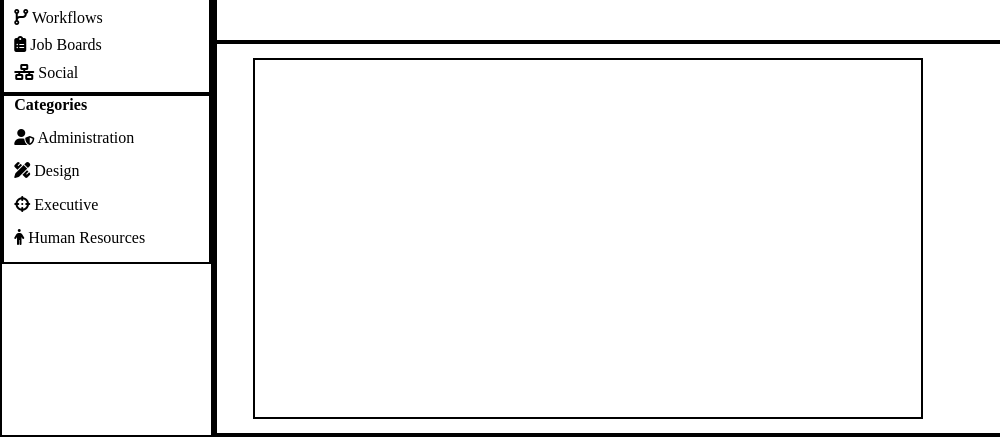
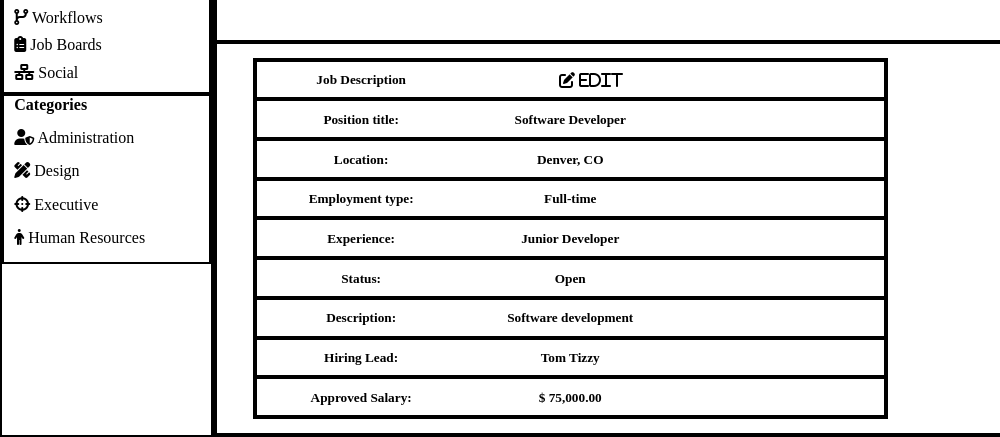
Before and after one commit to Andrey-1992/Static-Comp-Challenge--2, a plain HTML site: page index.html in a window 1280 px wide. Shown: the part 363-800 px from the top of the page, 0-1000 px from the left. Drawn offline with Linux system fonts and the light colour scheme; a web font is replaced by a local one.

Commit message:
Complete layouts and test

```diff
--- a/index.html
+++ b/index.html
@@ -114,6 +114,42 @@
         </section>
         <section class="form-view-section">
           <section class="user-form">
+            <section class="form-header">
+              <h5>Job Description</h5>
+              <p class="form-text-icon"><i class="fas fa-edit" style="margin-left: 20%;"> Edit</i><p>
+            </section>
+            <section class="position-info">
+              <h5>Position title:<h5>
+              <p class="form-text">Software Developer</p>
+            </section>
+            <section class="location-info">
+              <h5>Location:<h5>
+              <p class="form-text">Denver, CO</p>
+            </section>
+            <section class="employ-type-info">
+              <h5>Employment type:<h5>
+              <p class="form-text">Full-time</p>
+            </section>
+            <section class="experience-info">
+              <h5>Experience:<h5>
+              <p class="form-text">Junior Developer</p>
+            </section>
+            <section class="status-info">
+              <h5>Status:<h5>
+              <p class="form-text">Open</p>
+            </section>
+            <section class="description-info">
+              <h5>Description:<h5>
+              <p class="form-text">Software development</p>
+            </section>
+            <section class="hiring-info">
+              <h5>Hiring Lead:<h5>
+              <p class="form-text">Tom Tizzy</p>
+            </section>
+            <section class="salary-info">
+              <h5>Approved Salary:<h5>
+              <p class="form-text">$ 75,000.00</p>
+            </section>
           </section>
           <section class="footer">
             <section class="facebook-prof">
--- a/styles.css
+++ b/styles.css
@@ -279,16 +279,129 @@ main {
 
 .user-form {
   border: 2px solid black;
-  margin: 2%  0% 2% 5%;
+  margin: 2%  5% 2% 5%;
   /* margin-left: 5%; */
   grid-column-start: 1;
   grid-column-end: 3;
   display: grid;
-  grid-template-columns: repeat(4, 1fr);
-  grid-template-rows: repeat(10, 1fr);
+  grid-template-columns: repeat(3, 1fr);
+  grid-template-rows: repeat(9, 1fr);
 }
 
+.form-header {
+  border: 2px solid black;
+  grid-row-start: 1;
+  grid-row-end: 2;
+  grid-column-start: 1;
+  grid-column-end: span 3;
+  display: grid;
+  grid-template-columns: repeat(3, 1fr);
+  text-align: center;
+  /* padding: 0; */
+}
 
+.position-info {
+  border: 2px solid black;
+  grid-row-start: 2;
+  grid-row-end: 3;
+  grid-column-start: 1;
+  grid-column-end: span 3;
+  display: grid;
+  grid-template-columns: repeat(3, 1fr);
+  text-align: center;
+}
+
+.location-info {
+  border: 2px solid black;
+  grid-row-start: 3;
+  grid-row-end: 4;
+  grid-column-start: 1;
+  grid-column-end: span 3;
+  display: grid;
+  grid-template-columns: repeat(3, 1fr);
+  text-align: center;
+}
+
+.employ-type-info {
+  border: 2px solid black;
+  grid-row-start: 4;
+  grid-row-end: 5;
+  grid-column-start: 1;
+  grid-column-end: span 3;
+  display: grid;
+  grid-template-columns: repeat(3, 1fr);
+  text-align: center;
+}
+
+.experience-info {
+  border: 2px solid black;
+  grid-row-start: 5;
+  grid-row-end: 6;
+  grid-column-start: 1;
+  grid-column-end: span 3;
+  display: grid;
+  grid-template-columns: repeat(3, 1fr);
+  text-align: center;
+}
+
+.status-info {
+  border: 2px solid black;
+  grid-row-start: 6;
+  grid-row-end: 7;
+  grid-column-start: 1;
+  grid-column-end: span 3;
+  display: grid;
+  grid-template-columns: repeat(3, 1fr);
+  text-align: center;
+}
+
+.description-info {
+  border: 2px solid black;
+  grid-row-start: 7;
+  grid-row-end: 8;
+  grid-column-start: 1;
+  grid-column-end: span 3;
+  display: grid;
+  grid-template-columns: repeat(3, 1fr);
+  text-align: center;
+}
+
+.hiring-info {
+  border: 2px solid black;
+  grid-row-start: 8;
+  grid-row-end: 9;
+  grid-column-start: 1;
+  grid-column-end: span 3;
+  display: grid;
+  grid-template-columns: repeat(3, 1fr);
+  text-align: center;
+}
+
+.salary-info {
+  border: 2px solid black;
+  grid-row-start: 9;
+  grid-row-end: 10;
+  grid-column-start: 1;
+  grid-column-end: span 3;
+  display: grid;
+  grid-template-columns: repeat(3, 1fr);
+  text-align: center;
+}
+
+h5 {
+  margin: 5% 0 0 0;
+  padding: 0;
+}
+
+.form-text {
+  margin: 0;
+  padding: 0;
+}
+
+.form-text-icon {
+  margin: 5% 0 0 0;
+  padding: 0;
+}
 
 
 
```
